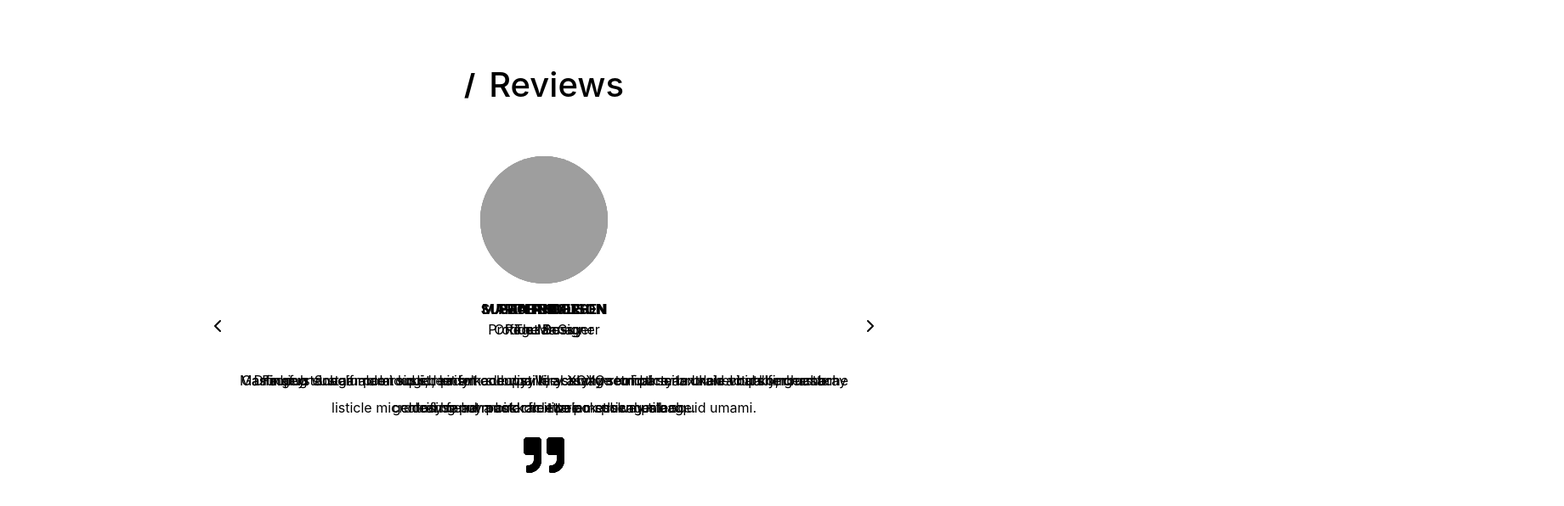
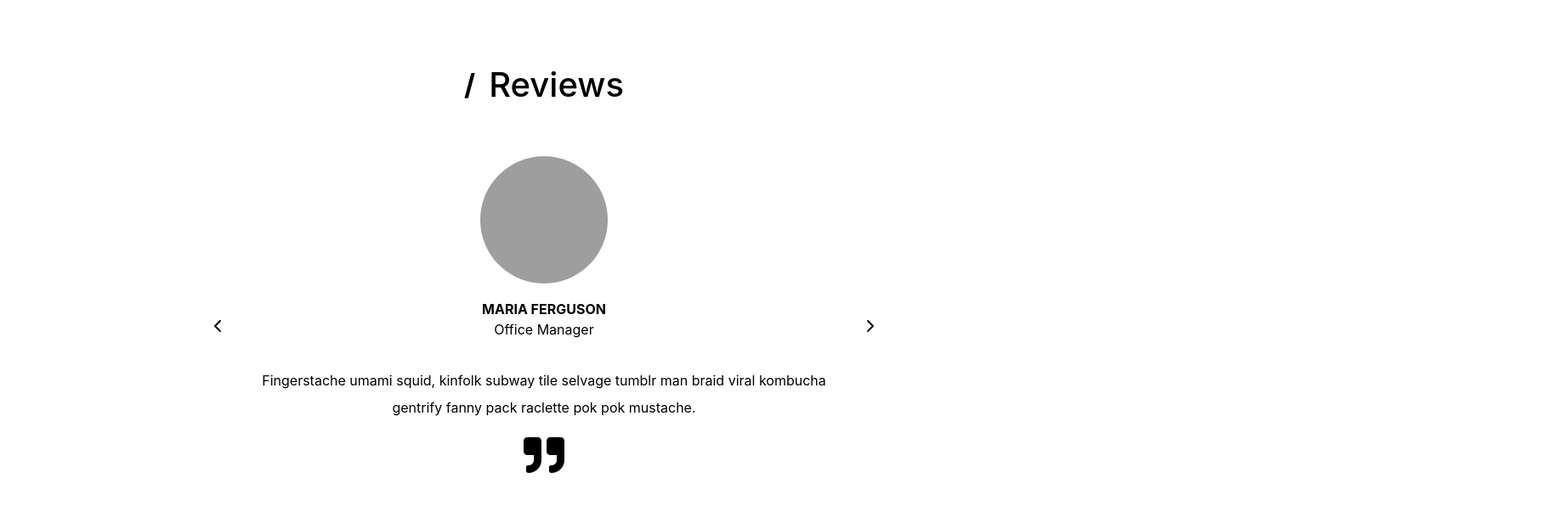
Before and after one commit to anusontarangkul/React-review-slider, a React (Create React App) app: page / in a window 1280 px wide. Shown: the top 596 px of the page at 85% size, 1840 px wide, since content can reach past the window. Built offline with nearby package versions, Linux system fonts and the light colour scheme; grey boxes are pictures that could not be loaded.

Commit message:
add slide function

```diff
--- a/src/App.js
+++ b/src/App.js
@@ -17,7 +17,17 @@ function App() {
       <div className="section-center">
         {people.map((person, personIndex) => {
           const { id, image, name, title, quote } = person;
-          return <article key={id}>
+
+          let position = "nextSlide"
+          if (personIndex === index) {
+            position = "activeSlide"
+          }
+
+          if (personIndex === index - 1 || (index === 0 && personIndex === people.length - 1)) {
+            position = "lastSlide"
+          }
+
+          return <article className={position} key={id}>
             <img src={image} alt={name} className="person-img" />
             <h4>{name}</h4>
             <p className="title">{title}</p>
--- a/src/index.css
+++ b/src/index.css
@@ -233,6 +233,16 @@ article {
   left: 0;
   width: 100%;
   height: 100%;
-  /* opacity: 0; */
+  opacity: 0;
   transition: var(--transition);
 }
+article.activeSlide {
+  opacity: 1;
+  transform: translateX(0);
+}
+article.lastSlide {
+  transform: translateX(-100%);
+}
+article.nextSlide {
+  transform: translateX(100%);
+}
```
